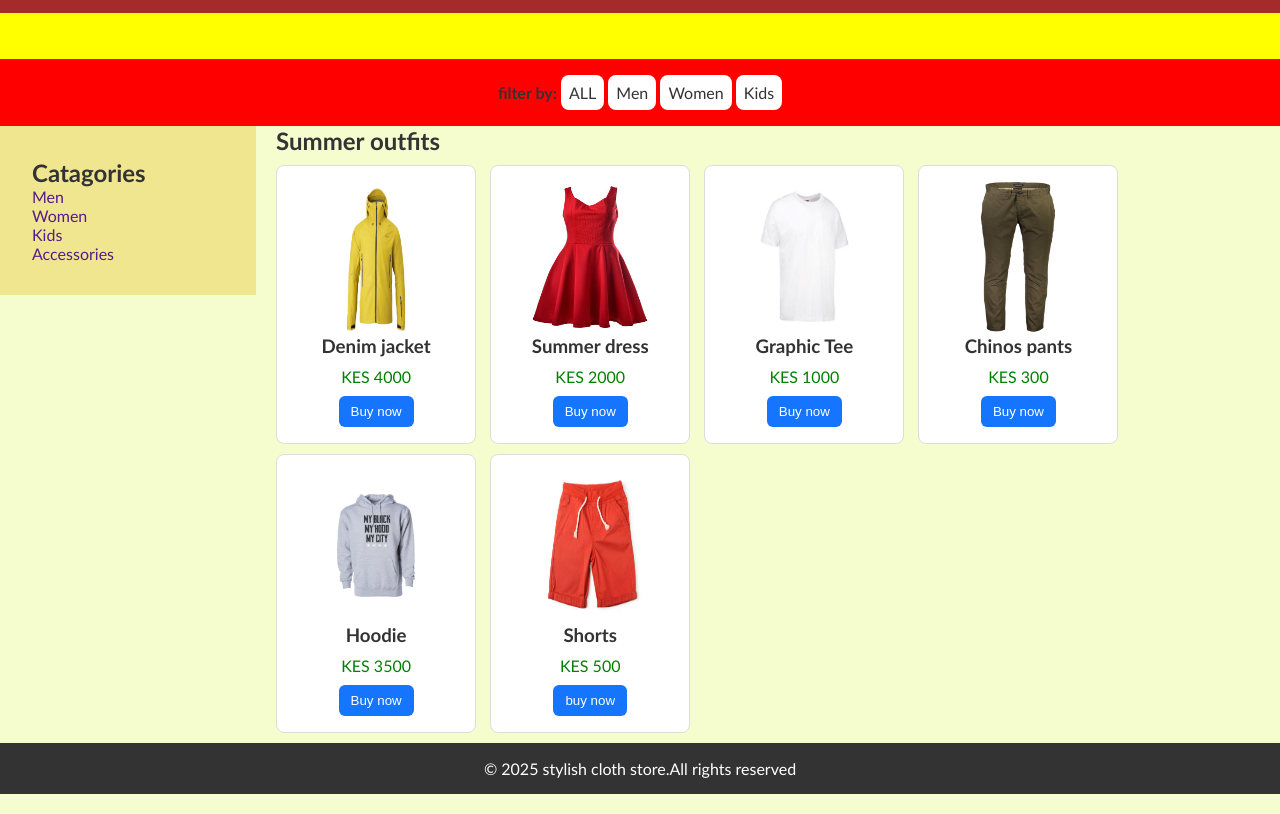
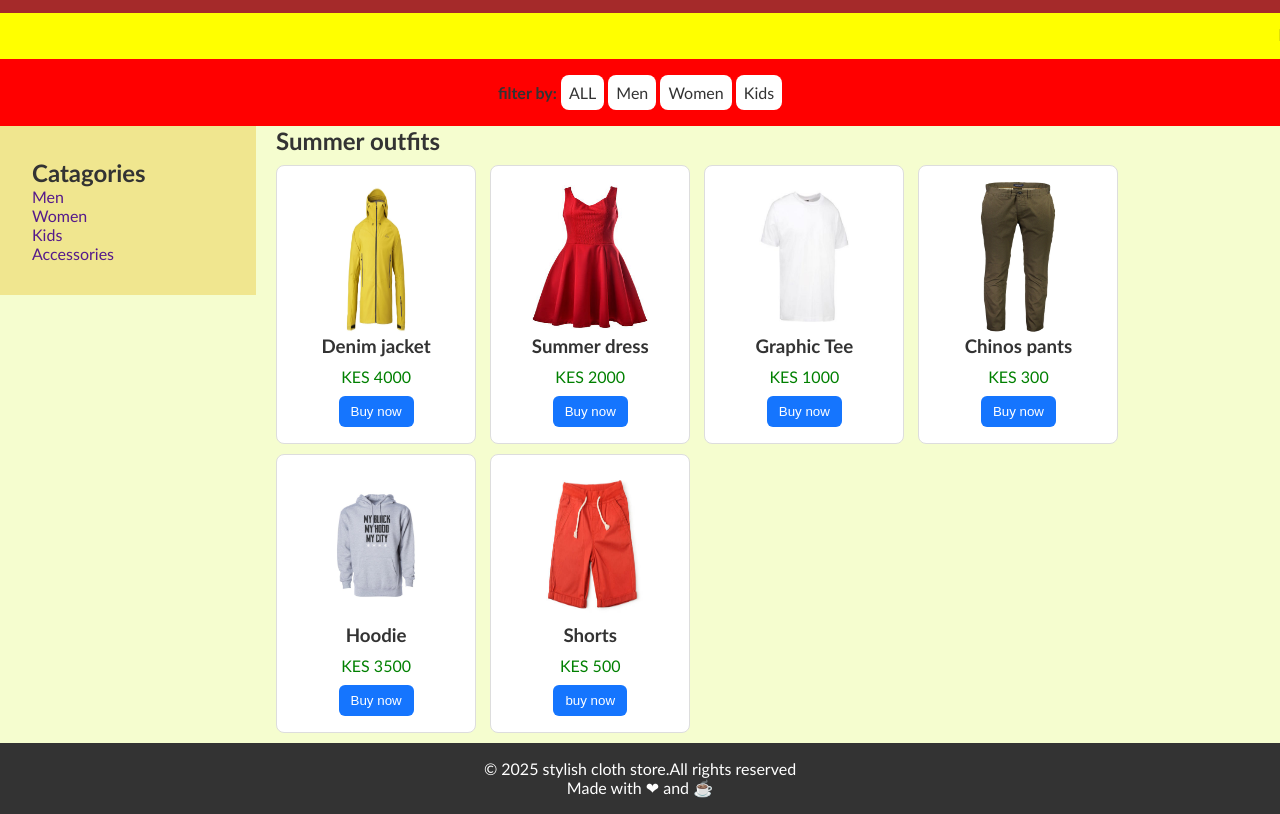
Before and after one commit to queen-alt/css, a plain HTML site: page index.html in a window 1280 px wide. Shown: the part 48-862 px from the top of the page. Drawn offline with Linux system fonts and the light colour scheme.

Commit message:
Updated footer with love message

```diff
--- a/index.html
+++ b/index.html
@@ -83,6 +83,7 @@
     </div>
     <footer>
         <p>&copy; 2025 stylish cloth store.All rights reserved</p>
+        <p>Made with ❤ and ☕</p>
     </footer>
 </body>
 
```
